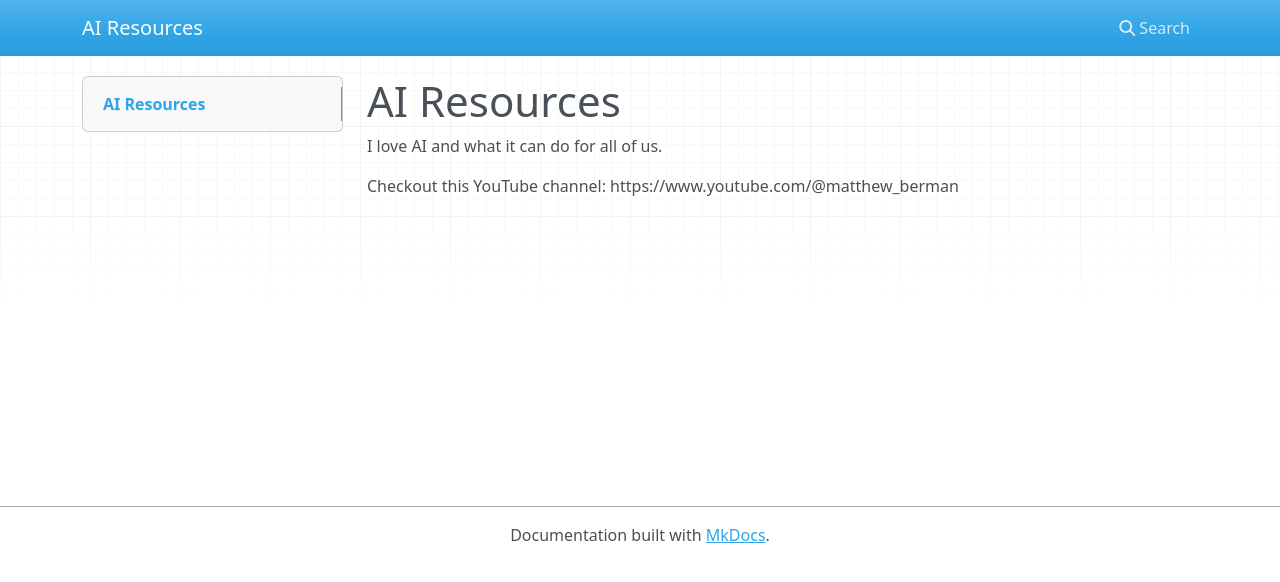
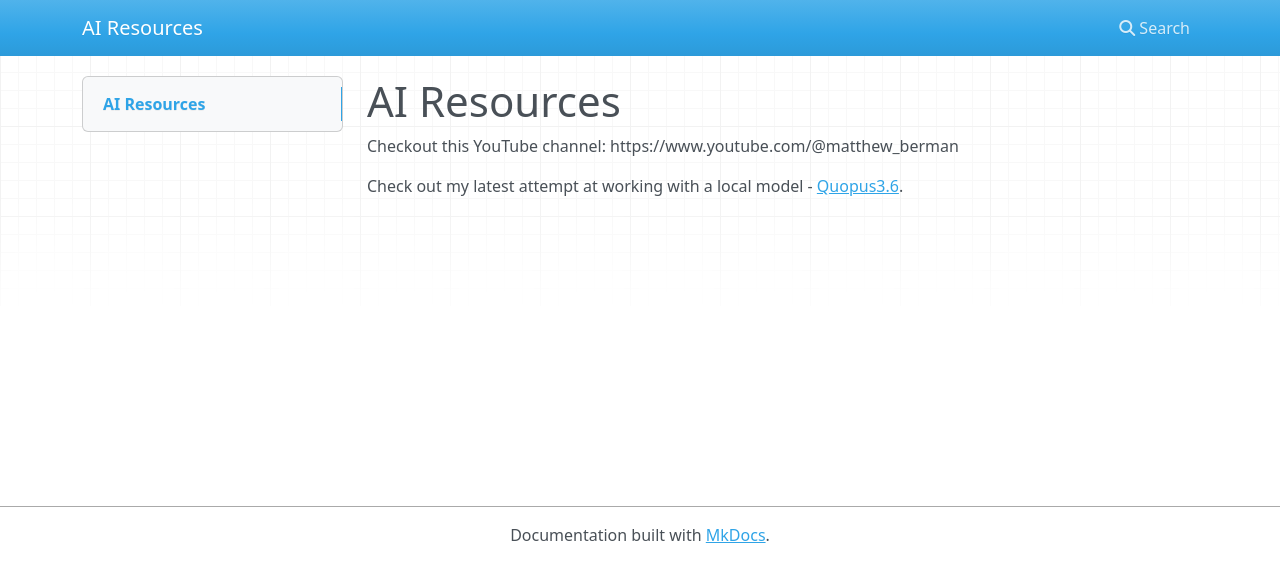
Before and after one commit to kjenney/ai-resources, an MkDocs documentation site: the page built from docs/index.md, in a window 1280 px wide. Shown: the top 582 px of the page. Built offline with MkDocs 1.6.1, drawn with Linux system fonts in a browser that asks for light colours; nearby versions of some CDN libraries.

Commit message:
Update index.md

```diff
--- a/docs/index.md
+++ b/docs/index.md
@@ -1,5 +1,5 @@
 # AI Resources
 
-I love AI and what it can do for all of us.
+Checkout this YouTube channel: https://www.youtube.com/@matthew_berman
 
-Checkout this YouTube channel: https://www.youtube.com/@matthew_berman
+Check out my latest attempt at working with a local model - [Quopus3.6](https://github.com/kjenney/qwopustest).
```
